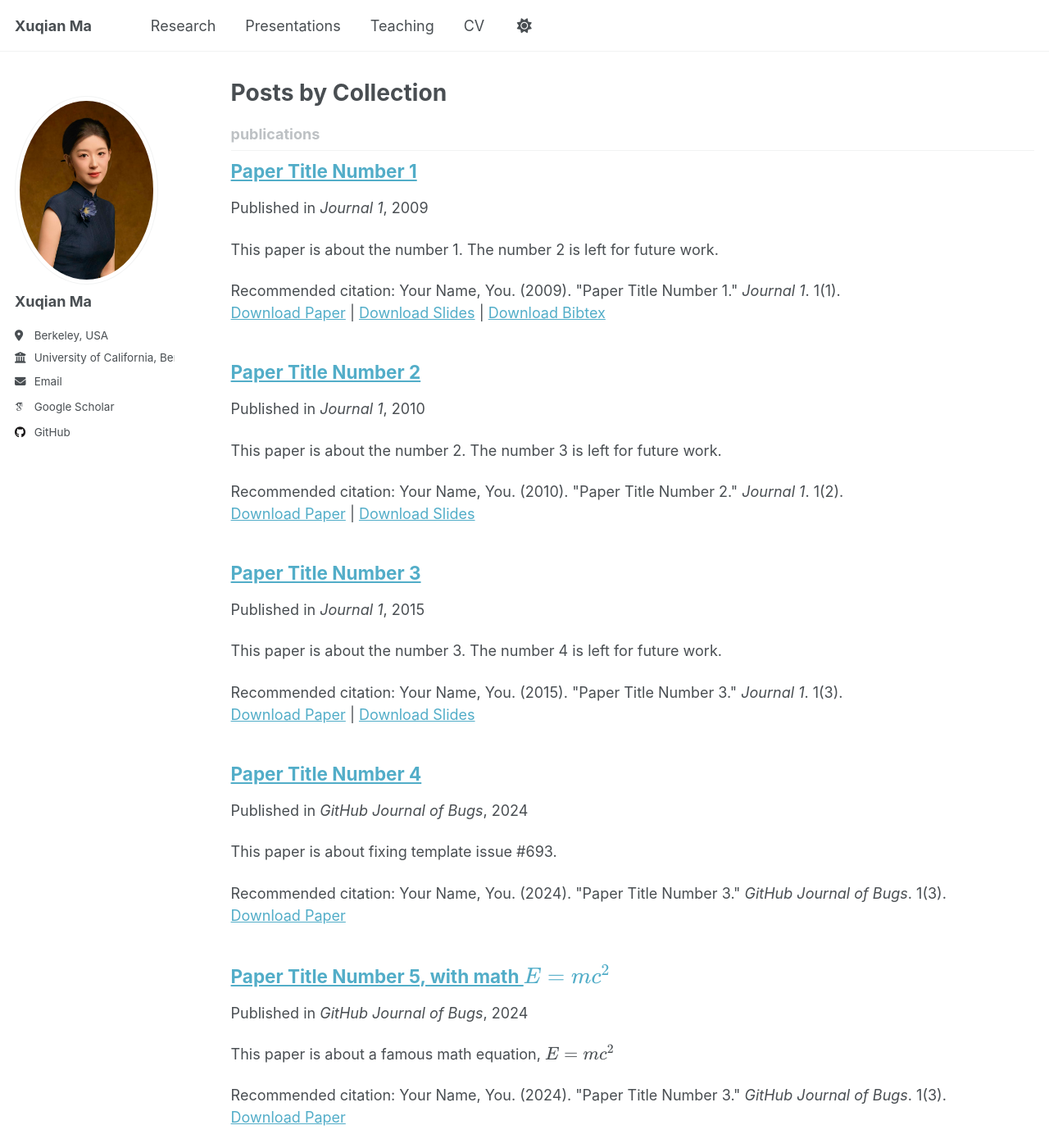
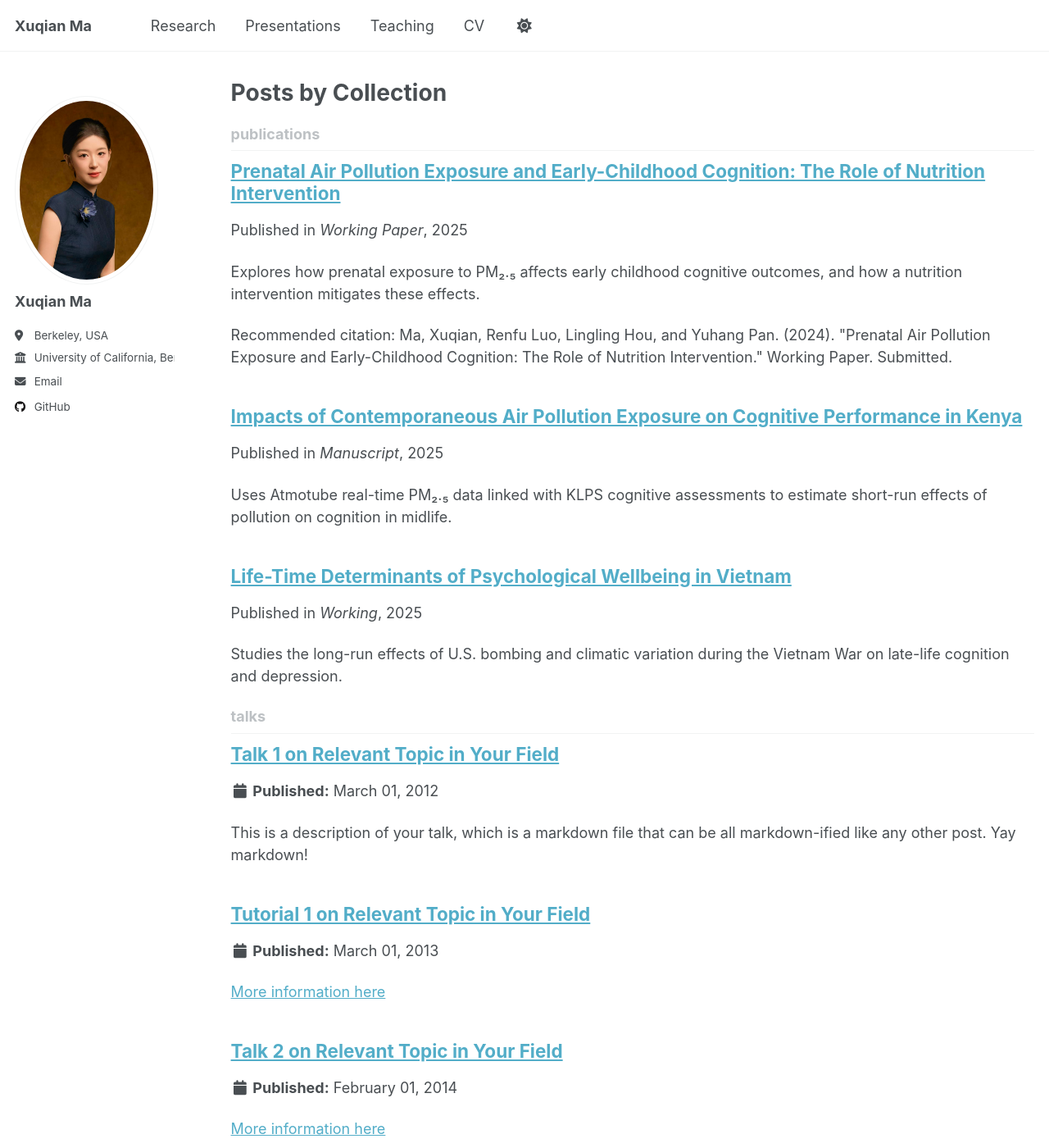
Before and after one commit to xuqianma0718/xuqianma0718.github.io, a Jekyll site: the page built from _pages/collection-archive.html, in a window 1280 px wide and 1400 px high. Shown: the whole window at 82% size. Built offline with Jekyll 4.4.1, drawn with Linux system fonts in a browser that asks for light colours; some web fonts are replaced; a script that is not in the unit is left out.

Commit message:
add publications

```diff
--- a/_config.yml
+++ b/_config.yml
@@ -34,7 +34,7 @@ author:
   # Academic websites
   academia         : # URL
   arxiv            : # URL - Update with the correct link to your profile
-  googlescholar    : "https://scholar.google.com/citations?user=PS_CX0AAAAAJ"
+  googlescholar    :
   inspire-hep      : # URL
   impactstory      : # URL
   orcid            :
@@ -86,6 +86,8 @@ publication_category:
     title: 'Journal Articles'
   conferences:
     title: 'Conference Papers'
+  working:
+    title: 'Working Papers'
 
 # Site Settings
 teaser                   :  # filename of teaser fallback teaser image placed in /images/, .e.g. "500x300.png"
--- a/_publications/2009-10-01-paper-title-number-1.md
+++ /dev/null
@@ -1,14 +0,0 @@
----
-title: "Paper Title Number 1"
-collection: publications
-category: manuscripts
-permalink: /publication/2009-10-01-paper-title-number-1
-excerpt: 'This paper is about the number 1. The number 2 is left for future work.'
-date: 2009-10-01
-venue: 'Journal 1'
-slidesurl: 'http://academicpages.github.io/files/slides1.pdf'
-paperurl: 'http://academicpages.github.io/files/paper1.pdf'
-bibtexurl: 'http://academicpages.github.io/files/bibtex1.bib'
-citation: 'Your Name, You. (2009). &quot;Paper Title Number 1.&quot; <i>Journal 1</i>. 1(1).'
----
-The contents above will be part of a list of publications, if the user clicks the link for the publication than the contents of section will be rendered as a full page, allowing you to provide more information about the paper for the reader. When publications are displayed as a single page, the contents of the above "citation" field will automatically be included below this section in a smaller font.
--- a/_publications/2010-10-01-paper-title-number-2.md
+++ /dev/null
@@ -1,14 +0,0 @@
----
-title: "Paper Title Number 2"
-collection: publications
-category: manuscripts
-permalink: /publication/2010-10-01-paper-title-number-2
-excerpt: 'This paper is about the number 2. The number 3 is left for future work.'
-date: 2010-10-01
-venue: 'Journal 1'
-slidesurl: 'http://academicpages.github.io/files/slides2.pdf'
-paperurl: 'http://academicpages.github.io/files/paper2.pdf'
-citation: 'Your Name, You. (2010). &quot;Paper Title Number 2.&quot; <i>Journal 1</i>. 1(2).'
----
-
-The contents above will be part of a list of publications, if the user clicks the link for the publication than the contents of section will be rendered as a full page, allowing you to provide more information about the paper for the reader. When publications are displayed as a single page, the contents of the above "citation" field will automatically be included below this section in a smaller font.
--- a/_publications/2015-10-01-paper-title-number-3.md
+++ /dev/null
@@ -1,14 +0,0 @@
----
-title: "Paper Title Number 3"
-collection: publications
-category: manuscripts
-permalink: /publication/2015-10-01-paper-title-number-3
-excerpt: 'This paper is about the number 3. The number 4 is left for future work.'
-date: 2015-10-01
-venue: 'Journal 1'
-slidesurl: 'http://academicpages.github.io/files/slides3.pdf'
-paperurl: 'http://academicpages.github.io/files/paper3.pdf'
-citation: 'Your Name, You. (2015). &quot;Paper Title Number 3.&quot; <i>Journal 1</i>. 1(3).'
----
-
-The contents above will be part of a list of publications, if the user clicks the link for the publication than the contents of section will be rendered as a full page, allowing you to provide more information about the paper for the reader. When publications are displayed as a single page, the contents of the above "citation" field will automatically be included below this section in a smaller font.
--- /dev/null
+++ b/_publications/2024-prenatal-air-pollution-nutrition.md
@@ -0,0 +1,21 @@
+---
+title: "Prenatal Air Pollution Exposure and Early-Childhood Cognition: The Role of Nutrition Intervention"
+collection: publications
+category: Working
+permalink: /publication/2024-prenatal-air-pollution-nutrition
+excerpt: "Explores how prenatal exposure to PM₂.₅ affects early childhood cognitive outcomes, and how a nutrition intervention mitigates these effects."
+venue: "Working Paper"
+#paperurl: 'files/PM25_Nutrition_WorkingPaper.pdf'
+citation: 'Ma, Xuqian, Renfu Luo, Lingling Hou, and Yuhang Pan. (2024). "Prenatal Air Pollution Exposure and Early-Childhood Cognition: The Role of Nutrition Intervention." Working Paper. Submitted.'
+---
+**Authors:** Xuqian Ma, Renfu Luo, Lingling Hou, Yuhang Pan
+
+**Status:** Submitted
+
+**Summary:** This paper explores how prenatal exposure to PM₂.₅ affects early childhood cognitive outcomes, and how a nutrition intervention mitigates these effects.
+
+**Conference Presentations:**
+- [Psychology & Economics of Poverty Convening 2024](https://www.youtube.com/watch?v=a--kjtYaHsA)
+- Pacific Development Conference 2024
+- Asian Workshop on Econometrics & Health Economics (4th meeting)
+- ASSA 2025
--- a/_publications/2025-06-08-paper-title-number-5.md
+++ /dev/null
@@ -1,13 +0,0 @@
----
-title: "Paper Title Number 5, with math $$E=mc^2$$"
-collection: publications
-category: conferences
-permalink: /publication/2024-02-17-paper-title-number-4
-excerpt: 'This paper is about a famous math equation, $$E=mc^2$$'
-date: 2024-02-17
-venue: 'GitHub Journal of Bugs'
-paperurl: 'http://academicpages.github.io/files/paper3.pdf'
-citation: 'Your Name, You. (2024). &quot;Paper Title Number 3.&quot; <i>GitHub Journal of Bugs</i>. 1(3).'
----
-
-Using [MathJax](https://www.mathjax.org/) in the description is supported - $$E=mc^2$$ - however, the use must be mindful that the default delimiters are `$$...$$` and `\\[...\\]` which differs from the `$...$` that is typically expected.
--- /dev/null
+++ b/_publications/2025-air-pollution-cognition-kenya.md
@@ -0,0 +1,19 @@
+---
+title: "Impacts of Contemporaneous Air Pollution Exposure on Cognitive Performance in Kenya"
+collection: publications
+category: Working
+permalink: /publication/2025-01-01-air-pollution-cognition-kenya
+excerpt: "Uses Atmotube real-time PM₂.₅ data linked with KLPS cognitive assessments to estimate short-run effects of pollution on cognition in midlife."
+venue: "Manuscript"
+#paperurl: 'files/AirPollution_CognitionKenya_Draft.pdf'
+#slidesurl: 'files/AirPollution_CognitionKenya_Slides.pdf'
+#citation: 'Ma, Xuqian, Michelle Layvant, Edward Miguel, Eric Ochieng, Ajay Pillarisetti, and Michael Walker. (2025). "Impacts of Contemporaneous Air Pollution Exposure on Cognitive Performance in Kenya." Manuscript.'
+---
+**Authors:** Xuqian Ma, Michelle Layvant, Edward Miguel, Eric Ochieng, Ajay Pillarisetti, Michael Walker
+
+**Status:** Draft finished
+
+**Summary:** This paper uses Atmotube real-time PM₂.₅ data linked with KLPS cognitive assessments to estimate the short-run effects of pollution on cognition in midlife.
+
+**Conference Presentations:**
+- PAA 2025
--- /dev/null
+++ b/_publications/2025-vietnam-psychological-wellbeing.md
@@ -0,0 +1,18 @@
+---
+title: "Life-Time Determinants of Psychological Wellbeing in Vietnam"
+collection: publications
+category: Manuscripts
+permalink: /publication/2025-01-01-vietnam-psychological-wellbeing
+excerpt: "Studies the long-run effects of U.S. bombing and climatic variation during the Vietnam War on late-life cognition and depression."
+venue: "Working"
+#paperurl: 'files/Vietnam_Wellbeing_Draft.pdf'
+#slidesurl: 'files/Vietnam_Wellbeing_Slides.pdf'
+---
+**Authors:** Xuqian Ma, William H. Dow, Yasuhiko Saito
+
+**Status:** Draft in progress
+
+**Summary:** This paper studies the long-run effects of U.S. bombing and climatic variation during the Vietnam War on late-life cognition and depression.
+
+**Conference Presentations:**
+- PAA 2025 *(Best Poster Award)*
```
Also changed, not shown: _publications/2024-02-17-paper-title-number-4.md (deleted, +0 -13 lines).
